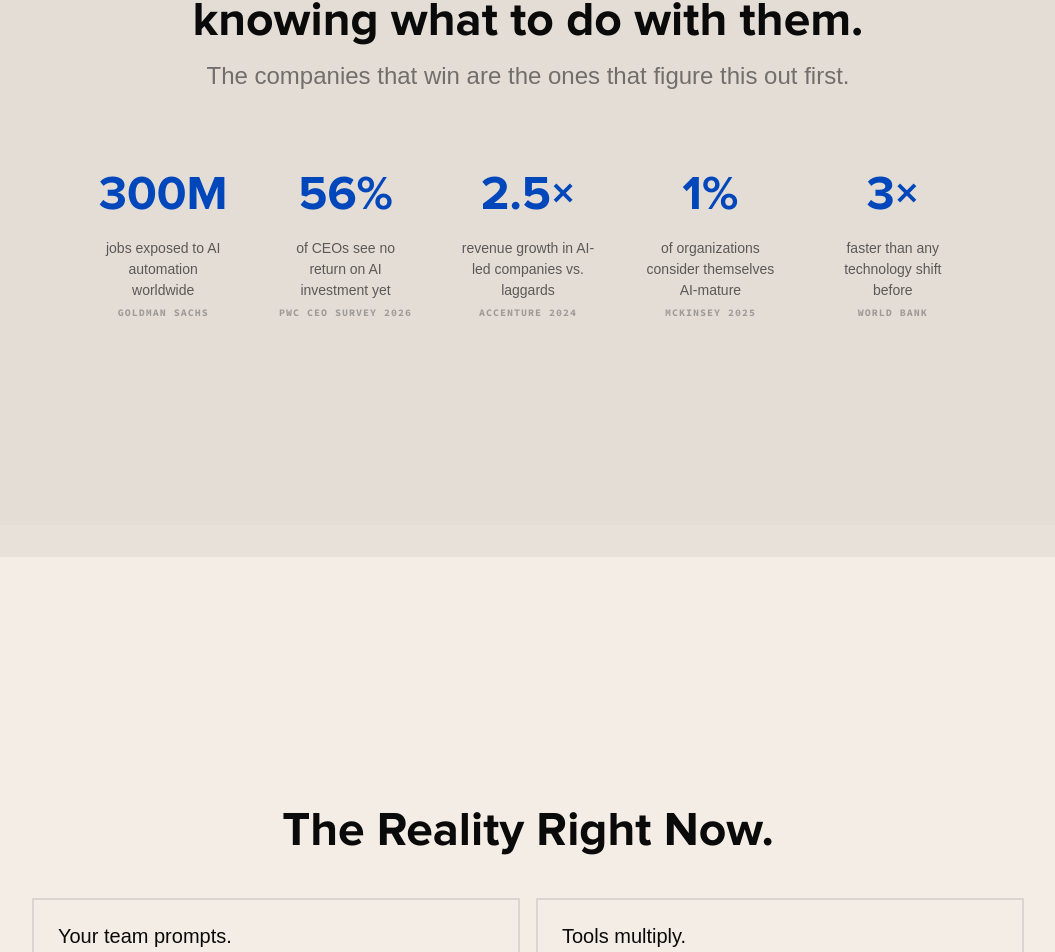
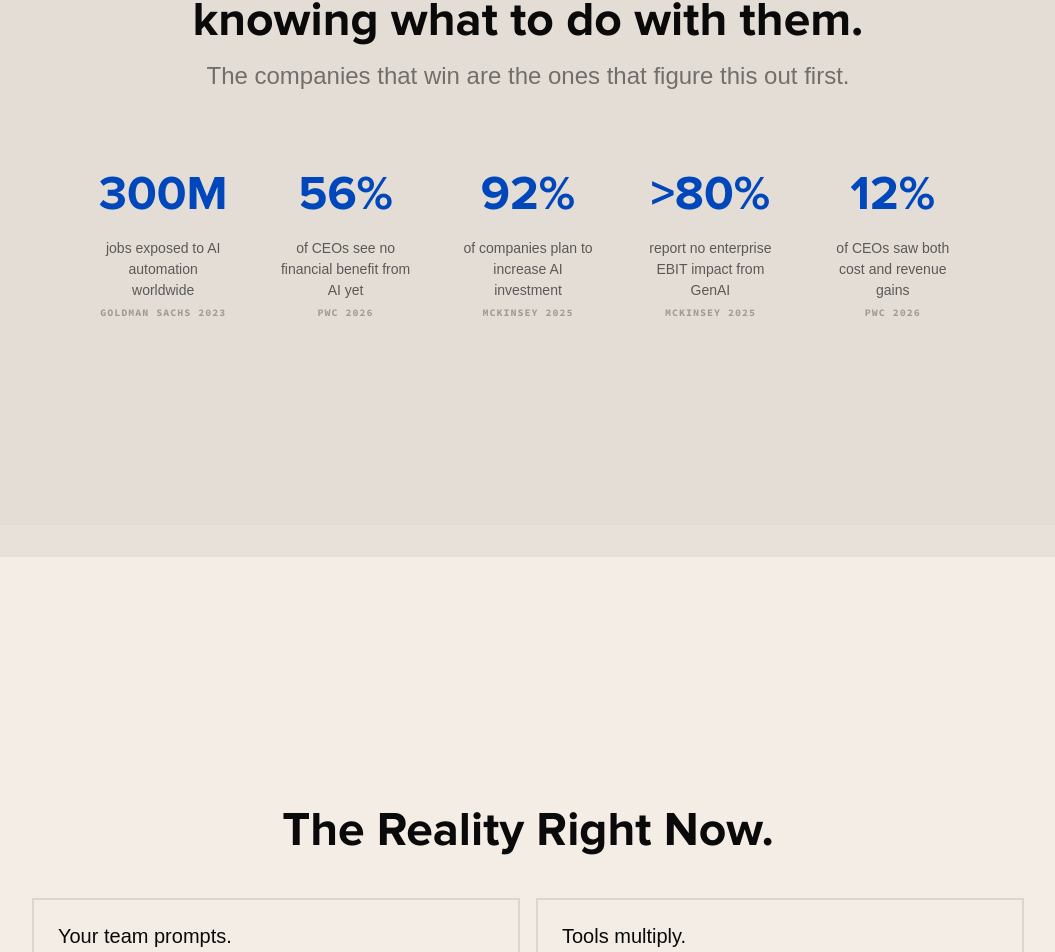
Before and after one commit to princeofwellness/researchlab, a Next.js app: page /corporate/onepager in a window 1280 px wide. Shown: the part 1139-2091 px from the top of the page, without its empty margins (112-1167 px from the left). Built offline with nearby package versions, Linux system fonts and the light colour scheme; a web font is replaced by a local one.

Commit message:
headline: The Tools Are Ready. We're Not. Yet. + stats overhaul: all verified from WEF/PwC/McKinsey/World Bank research

```diff
--- a/src/app/corporate/onepager/page.tsx
+++ b/src/app/corporate/onepager/page.tsx
@@ -18,11 +18,11 @@ export default function CorporateOnePager() {
                 headline: "Having tools is not the same as knowing what to do with them.",
                 subline: "The companies that win are the ones that figure this out first.",
                 items: [
-                    { value: "300M", label: "jobs exposed to AI automation worldwide", source: "Goldman Sachs" },
-                    { value: "56%", label: "of CEOs see no return on AI investment yet", source: "PwC CEO Survey 2026" },
-                    { value: "2.5×", label: "revenue growth in AI-led companies vs. laggards", source: "Accenture 2024" },
-                    { value: "1%", label: "of organizations consider themselves AI-mature", source: "McKinsey 2025" },
-                    { value: "3×", label: "faster than any technology shift before", source: "World Bank" }
+                    { value: "300M", label: "jobs exposed to AI automation worldwide", source: "Goldman Sachs 2023" },
+                    { value: "56%", label: "of CEOs see no financial benefit from AI yet", source: "PwC 2026" },
+                    { value: "92%", label: "of companies plan to increase AI investment", source: "McKinsey 2025" },
+                    { value: ">80%", label: "report no enterprise EBIT impact from GenAI", source: "McKinsey 2025" },
+                    { value: "12%", label: "of CEOs saw both cost and revenue gains", source: "PwC 2026" }
                 ]
             },
             problem: {
@@ -97,11 +97,11 @@ export default function CorporateOnePager() {
                 headline: "Mať nástroje nie je to isté ako vedieť, čo s nimi.",
                 subline: "Vyhrávajú firmy, ktoré na to prídu prvé.",
                 items: [
-                    { value: "300M", label: "pracovných miest vystavených AI automatizácii", source: "Goldman Sachs" },
-                    { value: "56%", label: "CEO nevidí návratnosť investícií do AI", source: "PwC CEO Survey 2026" },
-                    { value: "2.5×", label: "rast tržieb firiem s AI vs. ostatní", source: "Accenture 2024" },
-                    { value: "1%", label: "organizácií sa považuje za AI-zrelých", source: "McKinsey 2025" },
-                    { value: "3×", label: "rýchlejšie než čokoľvek pred tým", source: "World Bank" }
+                    { value: "300M", label: "pracovných miest vystavených AI automatizácii", source: "Goldman Sachs 2023" },
+                    { value: "56%", label: "CEO nevidí finančný prínos z AI", source: "PwC 2026" },
+                    { value: "92%", label: "firiem plánuje zvýšiť investície do AI", source: "McKinsey 2025" },
+                    { value: ">80%", label: "nevidí dopad GenAI na podnikový EBIT", source: "McKinsey 2025" },
+                    { value: "12%", label: "CEO zaznamenalo prínosy v nákladoch aj tržbách", source: "PwC 2026" }
                 ]
             },
             problem: {
--- a/src/app/corporate/page.tsx
+++ b/src/app/corporate/page.tsx
@@ -30,11 +30,11 @@ export default function CorporatePage() {
                 headline: "Having tools is not the same as knowing what to do with them.",
                 subline: "The companies that win are the ones that figure this out first.",
                 items: [
-                    { value: "300M", label: "jobs exposed to AI automation worldwide", source: "Goldman Sachs" },
-                    { value: "56%", label: "of CEOs see no return on AI investment yet", source: "PwC CEO Survey 2026" },
-                    { value: "2.5×", label: "revenue growth in AI-led companies vs. laggards", source: "Accenture 2024" },
-                    { value: "1%", label: "of organizations consider themselves AI-mature", source: "McKinsey 2025" },
-                    { value: "3×", label: "faster than any technology shift before", source: "World Bank" }
+                    { value: "300M", label: "jobs exposed to AI automation worldwide", source: "Goldman Sachs 2023" },
+                    { value: "56%", label: "of CEOs see no financial benefit from AI yet", source: "PwC 2026" },
+                    { value: "92%", label: "of companies plan to increase AI investment", source: "McKinsey 2025" },
+                    { value: ">80%", label: "report no enterprise EBIT impact from GenAI", source: "McKinsey 2025" },
+                    { value: "12%", label: "of CEOs saw both cost and revenue gains", source: "PwC 2026" }
                 ]
             },
             problem: {
@@ -147,11 +147,11 @@ export default function CorporatePage() {
                 headline: "Mať nástroje nie je to isté ako vedieť, čo s nimi.",
                 subline: "Vyhrávajú firmy, ktoré na to prídu prvé.",
                 items: [
-                    { value: "300M", label: "pracovných miest vystavených AI automatizácii", source: "Goldman Sachs" },
-                    { value: "56%", label: "CEO nevidí návratnosť investícií do AI", source: "PwC CEO Survey 2026" },
-                    { value: "2.5×", label: "rast tržieb firiem s AI vs. ostatní", source: "Accenture 2024" },
-                    { value: "1%", label: "organizácií sa považuje za AI-zrelých", source: "McKinsey 2025" },
-                    { value: "3×", label: "rýchlejšie než čokoľvek pred tým", source: "World Bank" }
+                    { value: "300M", label: "pracovných miest vystavených AI automatizácii", source: "Goldman Sachs 2023" },
+                    { value: "56%", label: "CEO nevidí finančný prínos z AI", source: "PwC 2026" },
+                    { value: "92%", label: "firiem plánuje zvýšiť investície do AI", source: "McKinsey 2025" },
+                    { value: ">80%", label: "nevidí dopad GenAI na podnikový EBIT", source: "McKinsey 2025" },
+                    { value: "12%", label: "CEO zaznamenalo prínosy v nákladoch aj tržbách", source: "PwC 2026" }
                 ]
             },
             problem: {
--- a/src/app/page.tsx
+++ b/src/app/page.tsx
@@ -14,8 +14,8 @@ export default function HomePage() {
         en: {
             hero: {
                 title: {
-                    line1: "One Session.",
-                    line2: "New Operating System."
+                    line1: "The Tools Are Ready.",
+                    line2: "We're Not. Yet."
                 },
                 subline: "What changed. What's possible. What's next."
             },
@@ -25,8 +25,8 @@ export default function HomePage() {
             shift: {
                 headline: "Technology is available to everyone. The difference is how you think, decide, and work.",
                 stats: [
-                    { value: "75%", label: "of knowledge workers already use AI", source: "Microsoft 2024" },
-                    { value: "39%", label: "of current skills will change by 2030", source: "WEF 2025" },
+                    { value: "22%", label: "of today's jobs will be disrupted by 2030", source: "WEF 2025" },
+                    { value: "59/100", label: "workers will need training by 2030", source: "WEF 2025" },
                     { value: "1%", label: "of organizations consider themselves AI-mature", source: "McKinsey 2025" }
                 ]
             },
@@ -61,8 +61,8 @@ export default function HomePage() {
         sk: {
             hero: {
                 title: {
-                    line1: "Jedna Session.",
-                    line2: "Nový Operačný Systém."
+                    line1: "Nástroje Sú Pripravené.",
+                    line2: "My Ešte Nie."
                 },
                 subline: "Čo sa zmenilo. Čo je možné. Čo ďalej."
             },
@@ -72,8 +72,8 @@ export default function HomePage() {
             shift: {
                 headline: "Technológia je dostupná všetkým. Rozdiel robí spôsob myslenia, rozhodovania a práce.",
                 stats: [
-                    { value: "75%", label: "knowledge workers už používa AI", source: "Microsoft 2024" },
-                    { value: "39%", label: "súčasných zručností sa zmení do 2030", source: "WEF 2025" },
+                    { value: "22%", label: "dnešných pracovných miest bude narušených do 2030", source: "WEF 2025" },
+                    { value: "59/100", label: "pracovníkov bude potrebovať školenie do 2030", source: "WEF 2025" },
                     { value: "1%", label: "organizácií sa považuje za AI-zrelých", source: "McKinsey 2025" }
                 ]
             },
--- a/src/app/public/onepager/page.tsx
+++ b/src/app/public/onepager/page.tsx
@@ -20,9 +20,9 @@ export default function PublicOnePager() {
                 items: [
                     { value: "39%", label: "of your current skills will change by 2030", source: "WEF 2025" },
                     { value: "75%", label: "of knowledge workers already use AI", source: "Microsoft 2024" },
-                    { value: "2.5×", label: "revenue growth in AI-led companies vs. laggards", source: "Accenture 2024" },
-                    { value: "56%", label: "of companies see no return on AI investment yet", source: "PwC 2026" },
-                    { value: "88%", label: "of organizations now use AI in at least one function", source: "McKinsey 2025" }
+                    { value: "78%", label: "of companies use AI in at least one function", source: "McKinsey 2025" },
+                    { value: "9×", label: "surge in GenAI-skill job vacancies since 2022", source: "World Bank 2025" },
+                    { value: "56%", label: "of companies see no return on AI investment yet", source: "PwC 2026" }
                 ]
             },
             problem: {
@@ -93,9 +93,9 @@ export default function PublicOnePager() {
                 items: [
                     { value: "39%", label: "vašich súčasných zručností sa zmení do 2030", source: "WEF 2025" },
                     { value: "75%", label: "knowledge workers už používa AI", source: "Microsoft 2024" },
-                    { value: "2.5×", label: "rast tržieb firiem s AI vs. ostatní", source: "Accenture 2024" },
-                    { value: "56%", label: "firiem nevidí návratnosť investícií do AI", source: "PwC 2026" },
-                    { value: "88%", label: "organizácií už používa AI aspoň v jednej oblasti", source: "McKinsey 2025" }
+                    { value: "78%", label: "firiem používa AI aspoň v jednej oblasti", source: "McKinsey 2025" },
+                    { value: "9×", label: "nárast pracovných ponúk vyžadujúcich GenAI zručnosti od 2022", source: "World Bank 2025" },
+                    { value: "56%", label: "firiem nevidí návratnosť investícií do AI", source: "PwC 2026" }
                 ]
             },
             problem: {
--- a/src/app/public/page.tsx
+++ b/src/app/public/page.tsx
@@ -31,9 +31,9 @@ export default function PublicSessionsPage() {
                 items: [
                     { value: "39%", label: "of your current skills will change by 2030", source: "WEF 2025" },
                     { value: "75%", label: "of knowledge workers already use AI", source: "Microsoft 2024" },
-                    { value: "2.5×", label: "revenue growth in AI-led companies vs. laggards", source: "Accenture 2024" },
-                    { value: "56%", label: "of companies see no return on AI investment yet", source: "PwC 2026" },
-                    { value: "88%", label: "of organizations now use AI in at least one function", source: "McKinsey 2025" }
+                    { value: "78%", label: "of companies use AI in at least one function", source: "McKinsey 2025" },
+                    { value: "9×", label: "surge in GenAI-skill job vacancies since 2022", source: "World Bank 2025" },
+                    { value: "56%", label: "of companies see no return on AI investment yet", source: "PwC 2026" }
                 ]
             },
             session: {
@@ -168,9 +168,9 @@ export default function PublicSessionsPage() {
                 items: [
                     { value: "39%", label: "vašich súčasných zručností sa zmení do 2030", source: "WEF 2025" },
                     { value: "75%", label: "knowledge workers už používa AI", source: "Microsoft 2024" },
-                    { value: "2.5×", label: "rast tržieb firiem s AI vs. ostatní", source: "Accenture 2024" },
-                    { value: "56%", label: "firiem nevidí návratnosť investícií do AI", source: "PwC 2026" },
-                    { value: "88%", label: "organizácií už používa AI aspoň v jednej oblasti", source: "McKinsey 2025" }
+                    { value: "78%", label: "firiem používa AI aspoň v jednej oblasti", source: "McKinsey 2025" },
+                    { value: "9×", label: "nárast pracovných ponúk vyžadujúcich GenAI zručnosti od 2022", source: "World Bank 2025" },
+                    { value: "56%", label: "firiem nevidí návratnosť investícií do AI", source: "PwC 2026" }
                 ]
             },
             session: {
```
